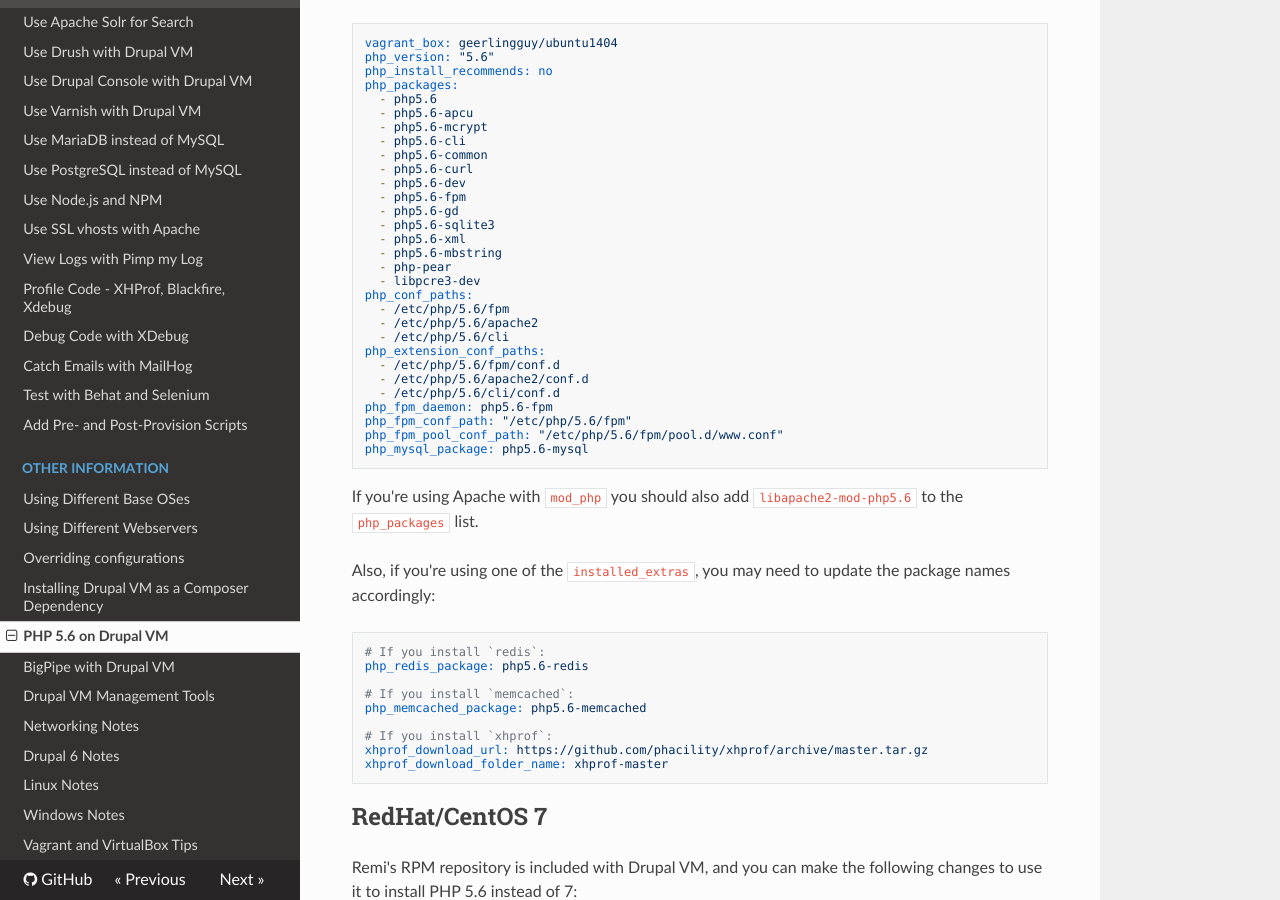
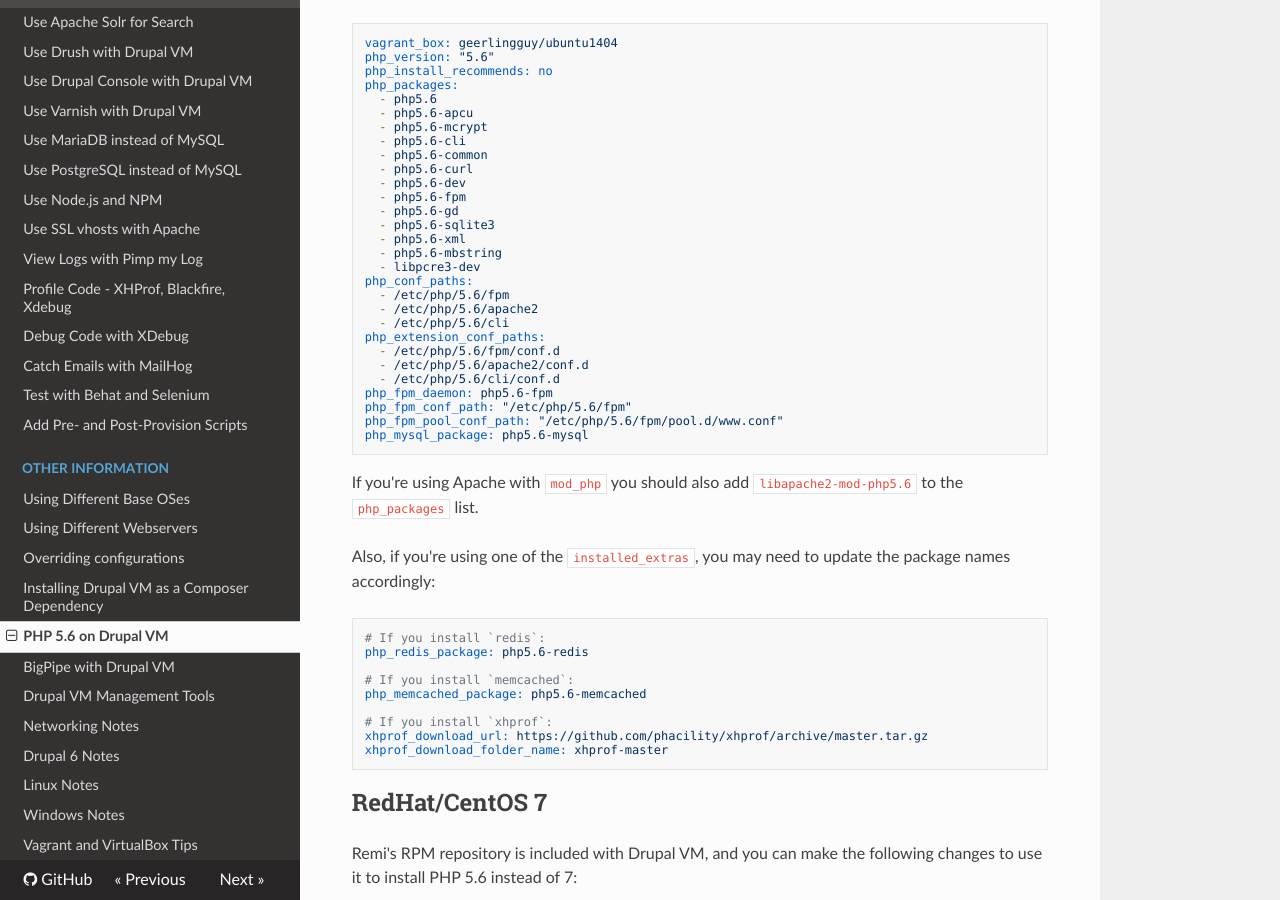
Before and after one commit to geerlingguy/drupal-vm, an MkDocs documentation site: the page built from docs/other/php-56.md, in a window 1280 px wide and 900 px high, scrolled down 405 px. Built offline with MkDocs 1.6.1, drawn with Linux system fonts in a browser that asks for light colours; nearby versions of some CDN libraries; old or Windows-style settings are respelled for this version of MkDocs.

Commit message:
Update PHP 5.6 docs to remove package that installs PHP 7.

```diff
--- a/docs/other/php-56.md
+++ b/docs/other/php-56.md
@@ -25,7 +25,6 @@ php_packages:
   - php5.6-sqlite3
   - php5.6-xml
   - php5.6-mbstring
-  - php-pear
   - libpcre3-dev
 php_conf_paths:
   - /etc/php/5.6/fpm
```
